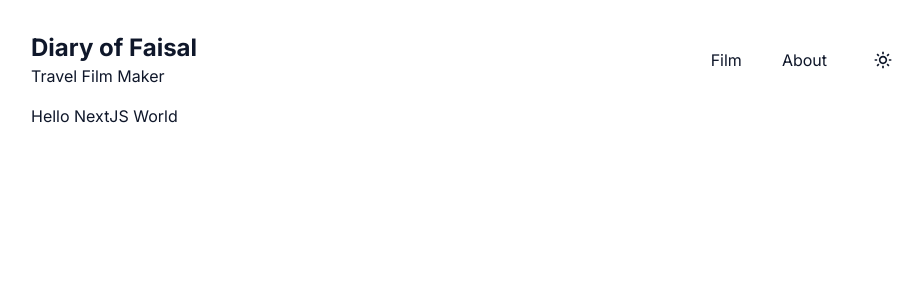
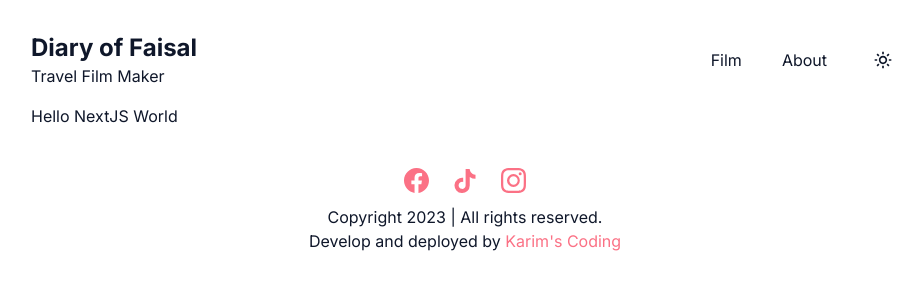
Before and after one commit to karimscoding/jue-portfolio, a Next.js app: page / in a window 1280 px wide. Shown: the top 300 px of the page, without its empty margins (175-1098 px from the left). Built offline with nearby package versions, Linux system fonts and the light colour scheme.

Commit message:
added footer

```diff
--- a/app/layout.tsx
+++ b/app/layout.tsx
@@ -1,8 +1,9 @@
-"use client"
+"use client";
 import Navbar from "@/components/Navbar";
 import "./globals.css";
 import { Inter } from "next/font/google";
 import { ThemeProvider } from "next-themes";
+import Footer from "@/components/Footer";
 
 const inter = Inter({ subsets: ["latin"] });
 
@@ -23,6 +24,7 @@ export default function RootLayout({
           <ThemeProvider attribute="class" defaultTheme="system" enableSystem>
             <Navbar />
             {children}
+            <Footer />
           </ThemeProvider>
         </div>
       </body>
--- /dev/null
+++ b/components/Footer.tsx
@@ -0,0 +1,52 @@
+"use client";
+
+import Link from "next/link";
+import { BsFacebook, BsInstagram } from "react-icons/bs";
+import { FaTiktok } from "react-icons/fa";
+
+const Footer = () => {
+  return (
+    <footer className="pb-6 pt-10 mt-auto">
+      <div className="container mx-auto">
+        <div className="flex justify-center items-center space-x-6">
+          <a
+            href="https://www.facebook.com/faisal.arham.7359?mibextid=ZbWKwL"
+            target="_blank"
+            className="text-rose-400"
+          >
+            <BsFacebook size={25} />
+          </a>
+          <a
+            href="https://www.tiktok.com/@faisal5945"
+            target="_blank"
+            className="text-rose-400"
+          >
+            <FaTiktok size={24} />
+          </a>
+          <a
+            href="https://www.instagram.com/diary_of_faisal_/?igshid=MzNlNGNkZWQ4Mg%3D%3D"
+            target="_blank"
+            className="text-rose-400"
+          >
+            <BsInstagram size={25} />
+          </a>
+        </div>
+        <p className="text-md text-center  mt-3">
+          Copyright 2023 | All rights reserved.
+        </p>
+        <p className="text-md text-center ">
+          Develop and deployed by{" "}
+          <Link
+            href="https://twitter.com/karimscoding"
+            target="_blank"
+            className="text-rose-400"
+          >
+            Karim&apos;s Coding
+          </Link>
+        </p>
+      </div>
+    </footer>
+  );
+};
+
+export default Footer;
```
